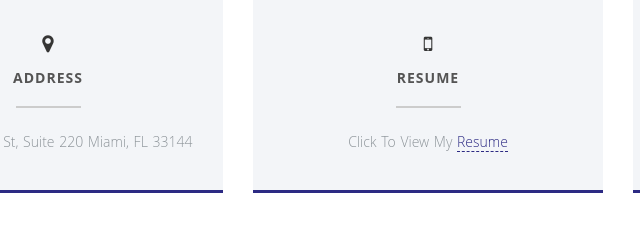
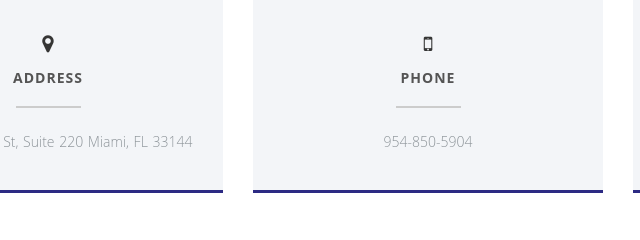
Before and after one commit to tmaitland/maitland_portfolio, a plain HTML site: page index.html in a window 1280 px wide. Shown: the part 4995-5235 px from the top of the page, 212-852 px from the left. Drawn offline with nearby package versions, Linux system fonts and the light colour scheme; some packages are replaced by stand-ins of ours.

Commit message:
change footer

```diff
--- a/index.html
+++ b/index.html
@@ -604,9 +604,10 @@
                     <div class="dark-box box-hover">
                         <h2>
                             <i class="fa fa-mobile"></i>
-                            <span>Resume</span>
+                            <span>Phone</span>
                         </h2>
-                        <p>Click To View My <a href="projects/resume/assets/resume.html" target="_blank">Resume</a></p>
+                        <p>954-850-5904</p>
+                        <!-- <p>Click To View My <a href="projects/resume/assets/resume.html" target="_blank">Resume</a></p> -->
                     </div>
                 </div>
                 <!-- E-Mail Box -->
```
